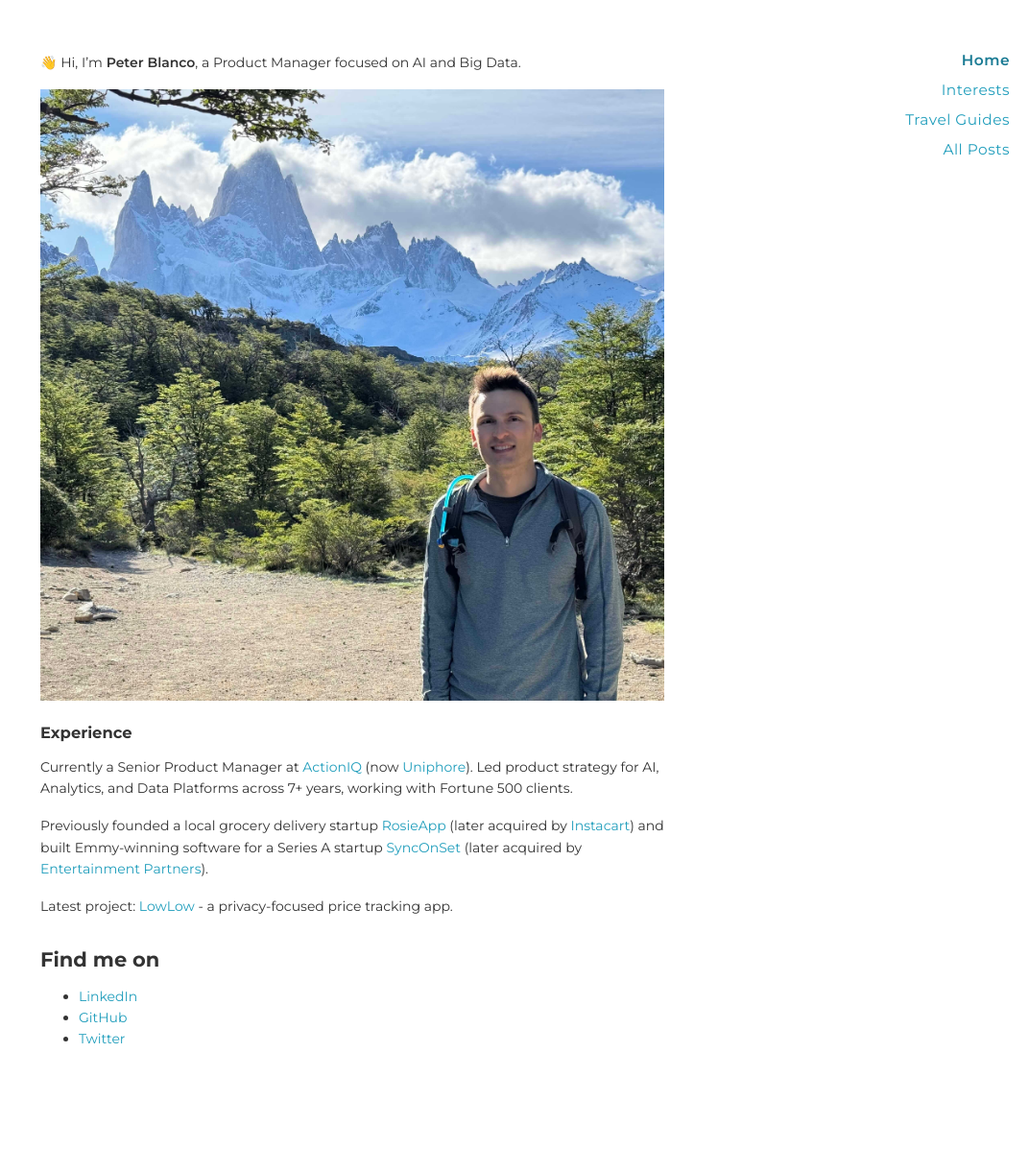
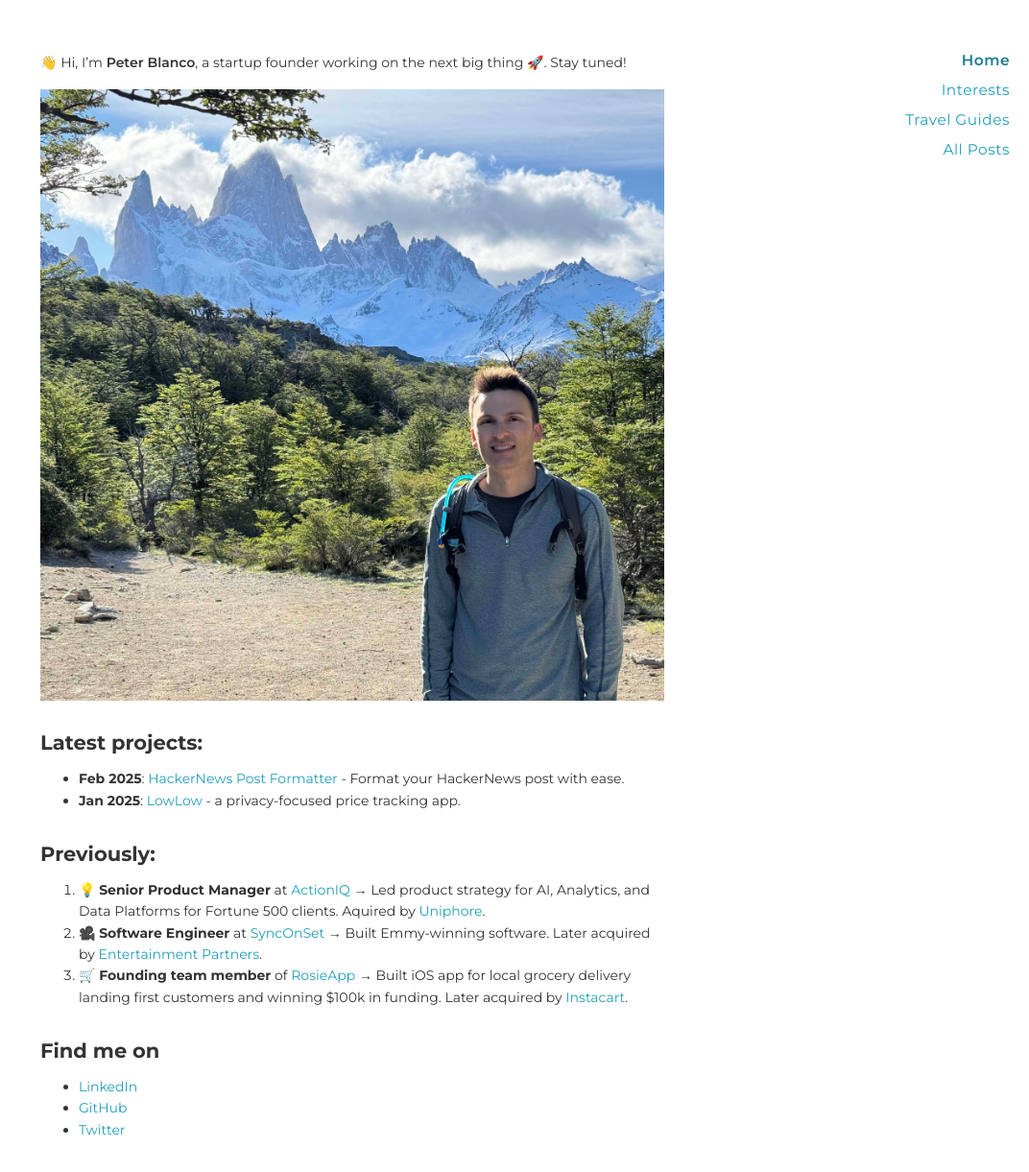
Before and after one commit to PBlanco/pblanco.github.io, a Jekyll site: the page built from index.md, in a window 1280 px wide and 1242 px high. Shown: the top 1221 px of the window at 96% size, without its empty margins (208-1280 px from the left). Built offline with Jekyll 4.4.1, drawn with Linux system fonts in a browser that asks for light colours.

Commit message:
Updates after leaving to start company

```diff
--- a/index.md
+++ b/index.md
@@ -2,17 +2,18 @@
 layout: default
 title: Home
 ---
-<span class="wave">👋</span> Hi, I'm <span style="font-weight: 600;">Peter Blanco</span>, a Product Manager focused on AI and Big Data.
+<span class="wave">👋</span> Hi, I'm <span style="font-weight: 600;">Peter Blanco</span>, a startup founder working on the next big thing 🚀. Stay tuned!
 
 ![Peter Blanco - Product Manager and Tech Professional](/assets/home.jpg){: width="100%" style="display: block; margin: 0 auto;"}
 
-### Experience
+## Latest projects:
+- **Feb 2025**: [HackerNews Post Formatter](https://hnpostformatter.blancotech.com/){:target="_blank" rel="noopener noreferrer"} - Format your HackerNews post with ease.
+- **Jan 2025**: [LowLow](https://lowlow.bot){:target="_blank" rel="noopener noreferrer"} - a privacy-focused price tracking app.
 
-Currently a Senior Product Manager at [ActionIQ](https://actioniq.com){:target="_blank" rel="noopener noreferrer"} (now [Uniphore](https://uniphore.com){:target="_blank" rel="noopener noreferrer"}). Led product strategy for AI, Analytics, and Data Platforms across 7+ years, working with Fortune 500 clients.
-
-Previously founded a local grocery delivery startup [RosieApp](https://www.rosieapp.com){:target="_blank" rel="noopener noreferrer"} (later acquired by [Instacart](https://www.instacart.com){:target="_blank" rel="noopener noreferrer"}) and built Emmy-winning software for a Series A startup [SyncOnSet](https://www.synconset.com){:target="_blank" rel="noopener noreferrer"} (later acquired by [Entertainment Partners](https://www.ep.com){:target="_blank" rel="noopener noreferrer"}).
-
-Latest project: [LowLow](https://lowlow.bot){:target="_blank" rel="noopener noreferrer"} - a privacy-focused price tracking app.
+## Previously:
+1. 💡 **Senior Product Manager** at [ActionIQ](https://actioniq.com){:target="_blank" rel="noopener noreferrer"} → Led product strategy for AI, Analytics, and Data Platforms for Fortune 500 clients. Aquired by [Uniphore](https://uniphore.com){:target="_blank" rel="noopener noreferrer"}.
+2. 🎥 **Software Engineer** at [SyncOnSet](https://www.synconset.com){:target="_blank" rel="noopener noreferrer"} → Built Emmy-winning software. Later acquired by [Entertainment Partners](https://www.ep.com){:target="_blank" rel="noopener noreferrer"}.
+3. 🛒 **Founding team member** of [RosieApp](https://www.rosieapp.com){:target="_blank" rel="noopener noreferrer"} → Built iOS app for local grocery delivery landing first customers and winning $100k in funding. Later acquired by [Instacart](https://www.instacart.com){:target="_blank" rel="noopener noreferrer"}.
 
 ## Find me on
 
```
